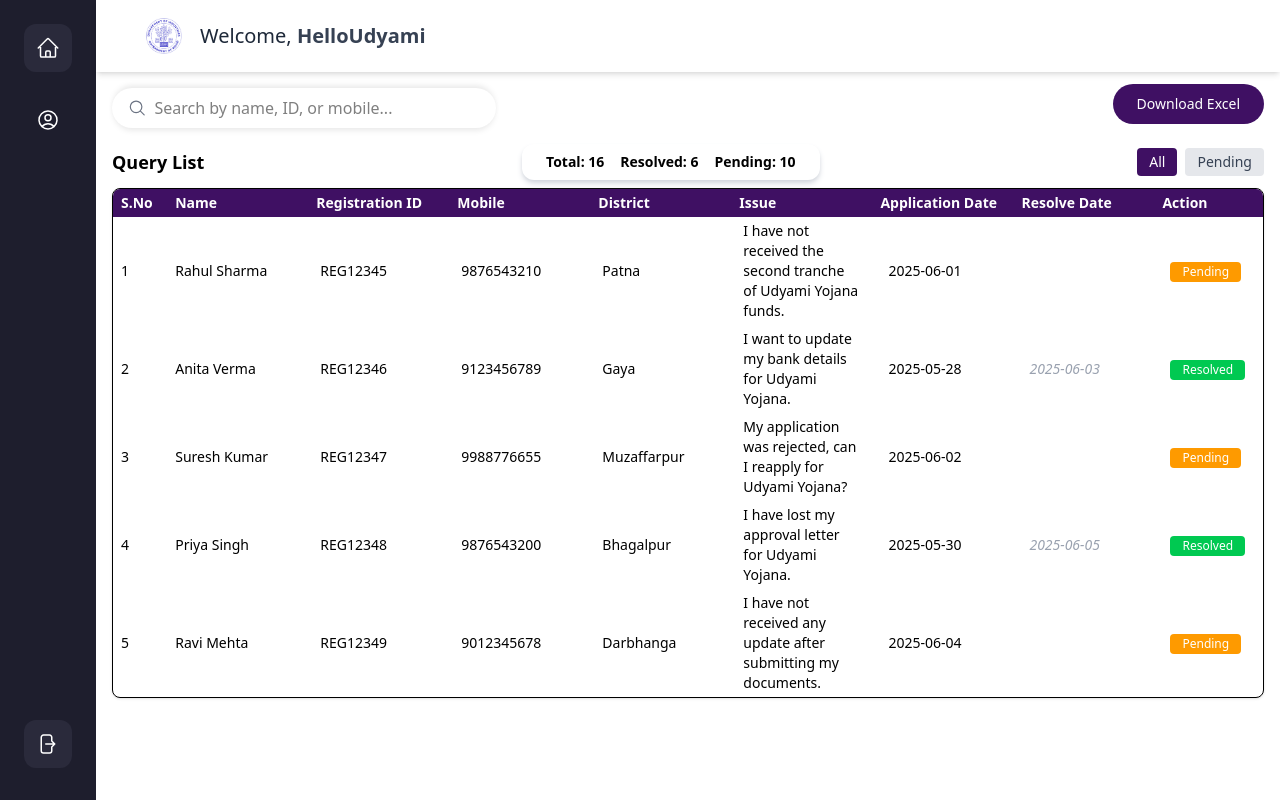
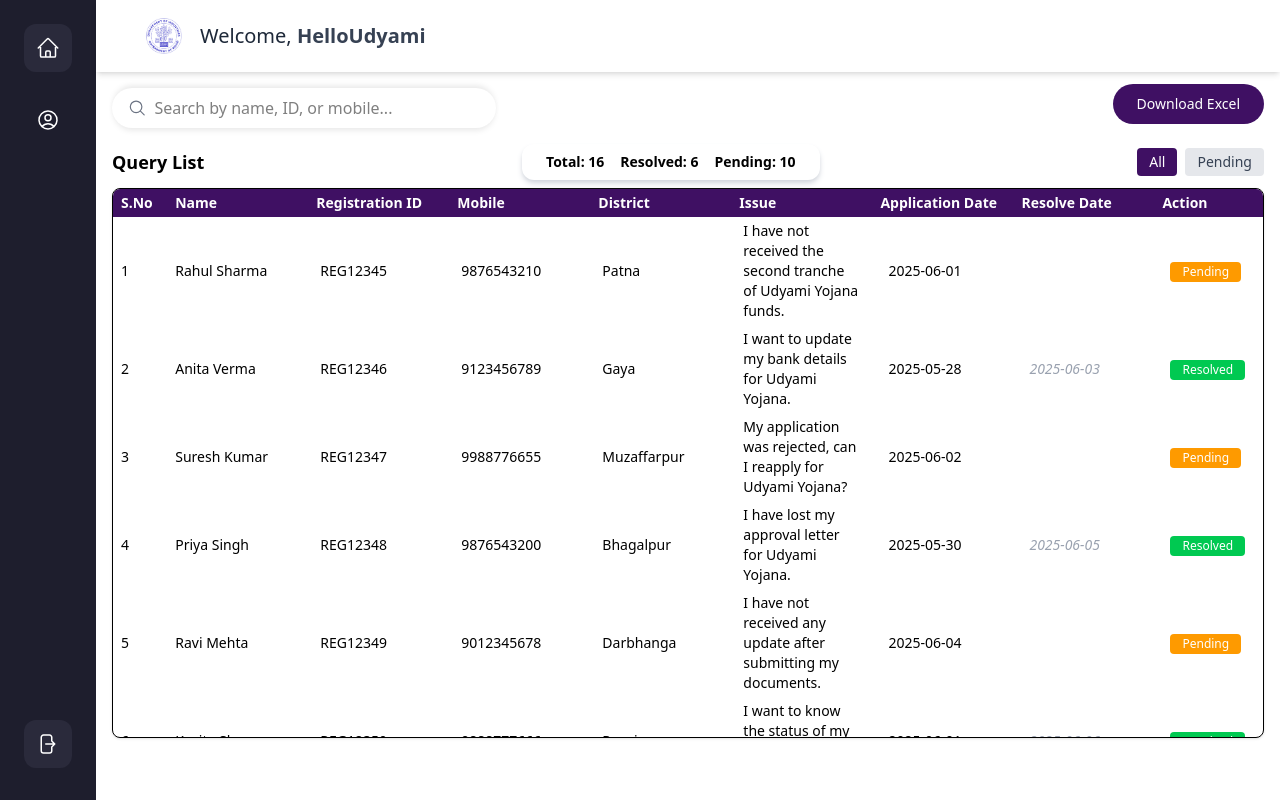
Before and after one commit to k20manish/Udyami_Bot, a React (Vite) app: page /Registration_Page in a window 1280 px wide. Built offline with nearby package versions, Linux system fonts and the light colour scheme; the HTML template or start-up script is replaced by a standard one.

Commit message:
increasing the table height

```diff
--- a/src/component/Registration_List.jsx
+++ b/src/component/Registration_List.jsx
@@ -78,7 +78,7 @@ const Registration_List = ({ data = [], handleMarkResolved }) => {
               </thead>
             </table>
 
-            <div className="max-h-[60vh] overflow-y-auto scrollbar-thin scrollbar-thumb-gray-400 scrollbar-track-gray-100">
+            <div className="max-h-[65vh] overflow-y-auto scrollbar-thin scrollbar-thumb-gray-400 scrollbar-track-gray-100">
               <table className="w-full table-fixed text-[10px] sm:text-xs md:text-sm">
                 <tbody>
                   {filteredData.map((user, index) => (
```
